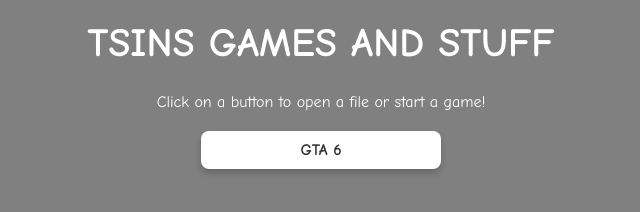
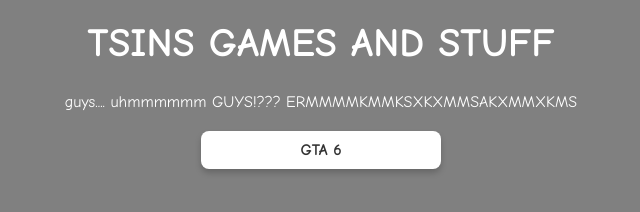
Before and after one commit to bobtherealone20/tsins-stuff, a plain HTML site: page index.html in a window 1280 px wide. Shown: the whole page, without its empty margins (319-959 px from the left). Drawn offline with Linux system fonts and the light colour scheme.

Commit message:
Update index.html

```diff
--- a/index.html
+++ b/index.html
@@ -53,7 +53,7 @@
 </head>
 <body>
     <h1>Tsins Games and Stuff</h1>
-    <p>Click on a button to open a file or start a game!</p>
+    <p>guys.... uhmmmmmm GUYS!??? ERMMMMKMMKSXKXMMSAKXMMXKMS</p>
     <div class="button-container">
         <!-- Buttons linking to file paths -->
         <a href="games/clcarmods.html" class="button">GTA 6</a>
```
